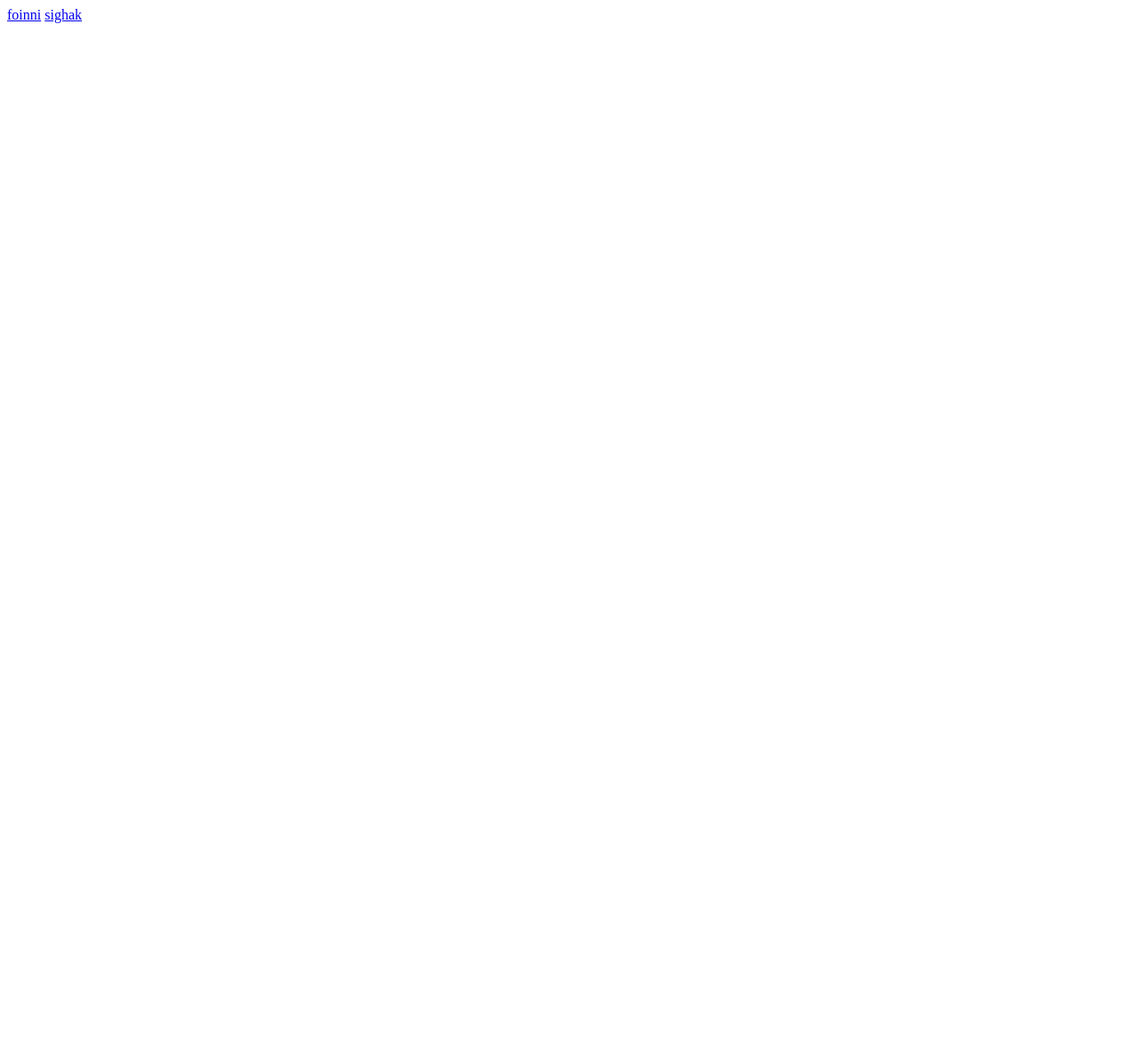
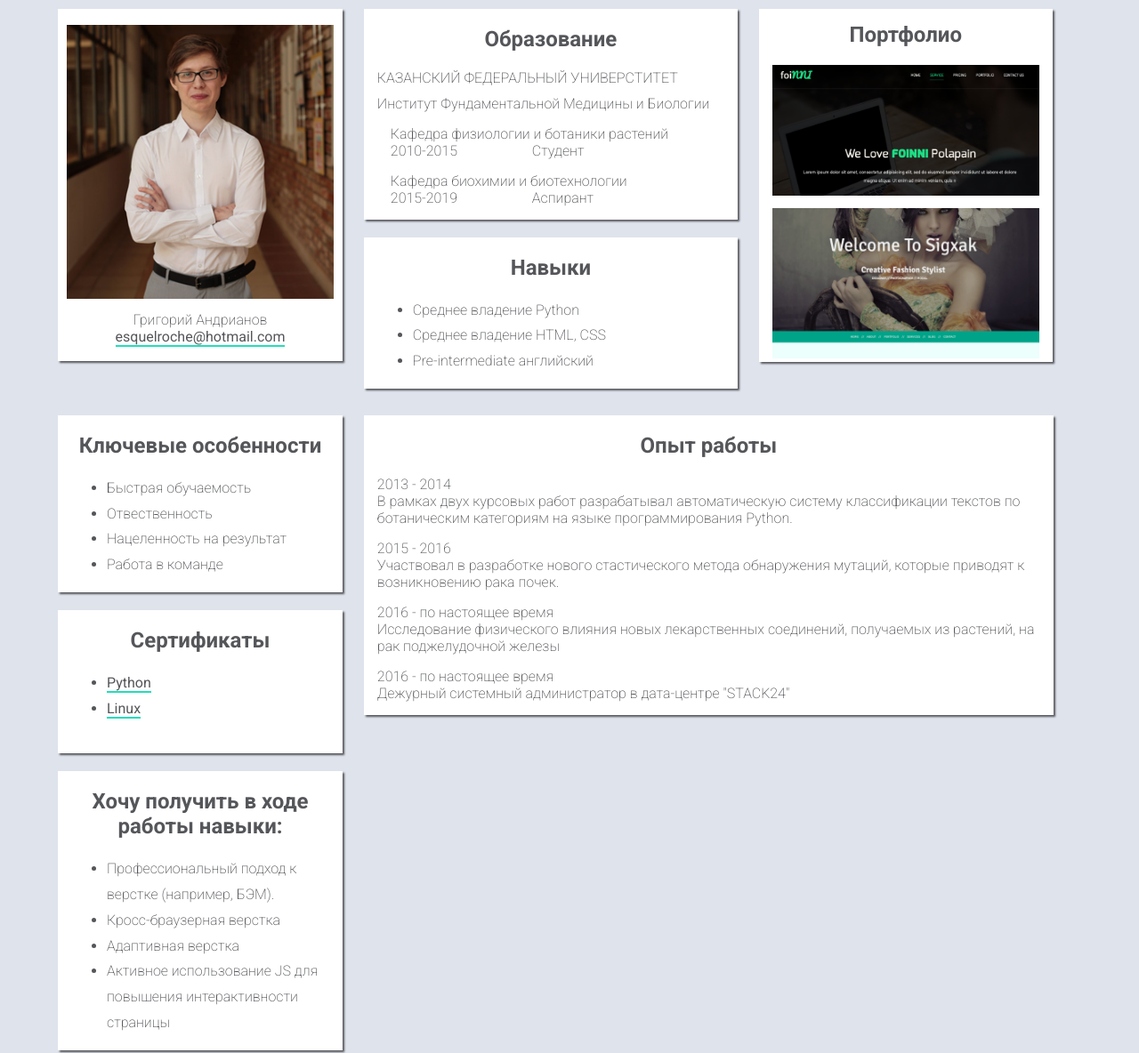
Before and after one commit to EsquelRoche/esquelroche.github.io, a plain HTML site: page index.html in a window 1280 px wide. Shown: the whole page at 89% size. Before the commit the page ends 800 px from the top, so only its background shows below. Drawn offline with Linux system fonts and the light colour scheme.

Commit message:
Update index.html

```diff
--- a/index.html
+++ b/index.html
@@ -2,10 +2,95 @@
 <html lang="en">
 <head>
 	<meta charset="UTF-8">
-	<title>Document</title>
+	<link href='https://fonts.googleapis.com/css?family=Roboto:400,200,700' rel='stylesheet' type='text/css'>
+	<link rel="stylesheet" href="style.css">
+	<title>Curriculum vitae</title>
 </head>
 <body>
-	<a href="./foinni/index.html">foinni</a>
-	<a href="./sigxak/index.html">sighak</a>
+	<div class="part">
+		<section class="avatar">
+			<img src="img/iam.png" alt="Grigorii"><br>
+			<div class="name">Григорий Андрианов</div><br>
+			<div class="email"><a href="mailto:esquelroche@hotmail.com">esquelroche@hotmail.com</a>
+		</section>
+		<div class="part-1">
+			<section class="education">
+				<h2>Образование</h2>
+				<div class="uni-name">Казанский Федеральный универститет</div>
+				<div class="institution">Институт Фундаментальной Медицины и Биологии</div>
+				<div class="status">
+					<div class="department">Кафедра физиологии и ботаники растений</div><br>
+					<div class="date">2010-2015</div>
+					<div class="degree">Студент</div>
+				</div>
+				<div class="status">
+					<div class="department">Кафедра биохимии и биотехнологии</div><br>
+					<div class="date">2015-2019</div>
+					<div class="degree">Аспирант</div>
+				</div>
+			</section>
+			<section class="skills">
+			<h2>Навыки</h2>
+			<ul>
+				<li>Среднее владение Python</li>
+				<li>Среднее владение HTML, CSS</li>
+				<li>Pre-intermediate английский </li>
+			</ul>
+			</section>
+			</div>
+		<section class="portfolio">
+			<h2>Портфолио</h2>
+			<a href="./foinni/index.html"><img src="./img/foinni.PNG" alt="Foinni"></a>
+			<a href="./sigxak/index.html"><img src="./img/sigxak.PNG" alt="Sigxak"></a>
+		</section>
+	</div>
+	<div class="part">
+		<div class="part-2">
+			<section class="key-points">
+				<h2>Ключевые особенности</h2>
+				<ul>
+					<li>Быстрая обучаемость</li>
+					<li>Отвественность</li>
+					<li>Нацеленность на результат</li>
+					<li>Работа в команде</li>
+				</ul>
+			</section>
+			<section class="certification">
+				<h2>Сертификаты</h2>
+				<ul>
+					<li><a href="./cert/stepic-certificate-67-66c8ab9.pdf">Python</a></li>
+					<li><a href="./cert/stepic-certificate-73-2d50c35.pdf">Linux</a></li>
+				</ul>
+			</section>
+			<section class="i-want">
+				<h2>Хочу получить в ходе работы навыки:</h2>
+				<ul>
+					<li>Профессиональный подход к верстке (например, БЭМ).</li>
+					<li>Кросс-браузерная верстка</li>
+					<li>Адаптивная верстка</li>
+					<li>Активное использование JS для повышения интерактивности страницы</li>
+				</ul>
+			</section>
+		</div>
+		<section class="experience">
+			<h2>Опыт работы</h2>
+			<div class="position">
+				<div class="date">2013 - 2014</div>
+				<div class="description">В рамках двух курсовых работ разрабатывал автоматическую систему классификации текстов по ботаническим категориям на языке программирования Python.</div>
+			</div>
+			<div class="position">
+				<div class="date">2015 - 2016</div>
+				<div class="description"> Участвовал в разработке нового стастического метода обнаружения мутаций, которые приводят к возникновению рака почек.</div>
+			</div>
+			<div class="position">
+				<div class="date">2016 - по настоящее время</div>
+				<div class="description"> Исследование физического влияния новых лекарственных соединений, получаемых из растений, на рак поджелудочной железы</div>
+			</div>
+			<div class="position">
+				<div class="date">2016 - по настоящее время</div>
+				<div class="description"> Дежурный системный администратор в дата-центре "STACK24"</div>
+			</div>
+		</section>
+		</div>
 </body>
 </html>
```
